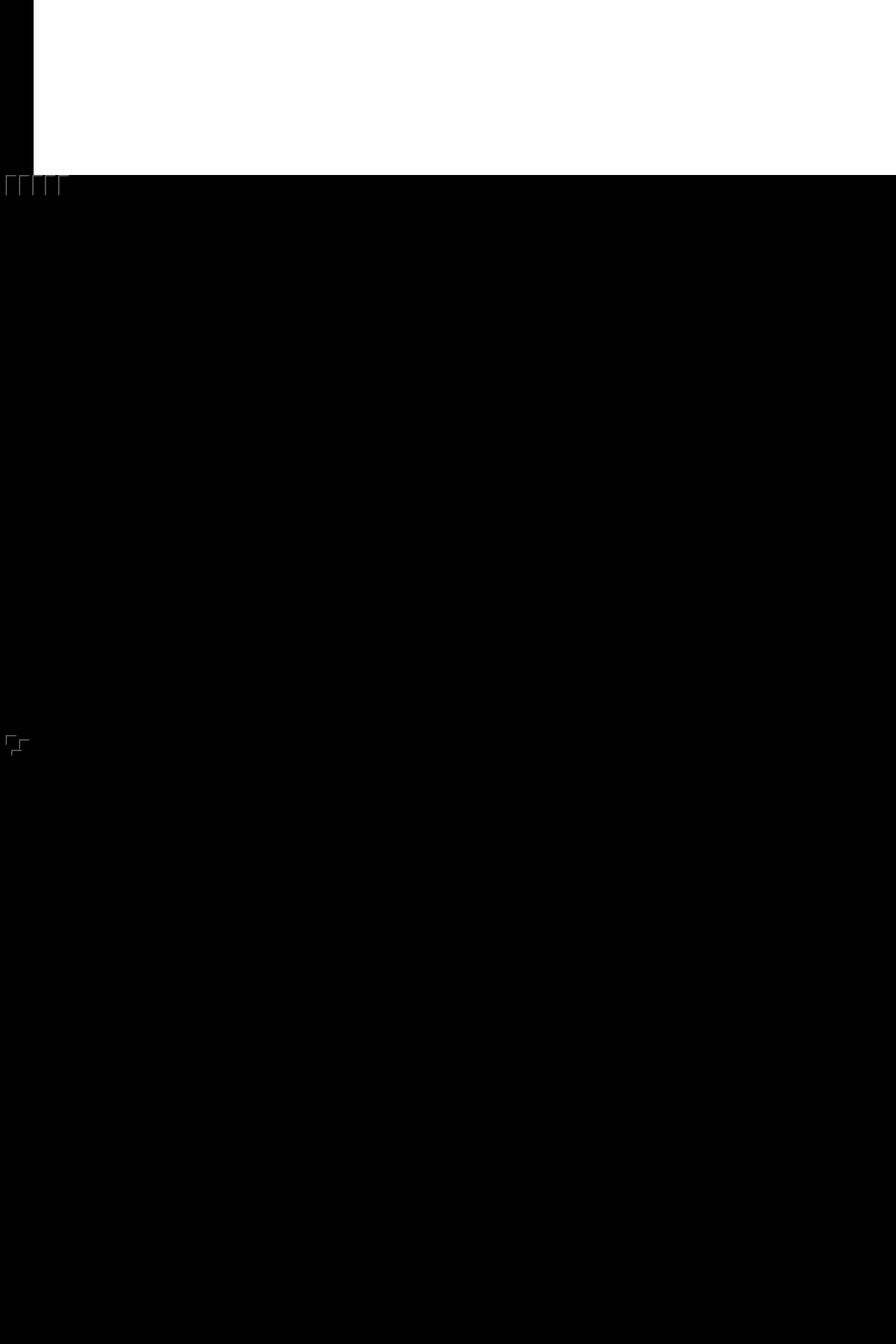
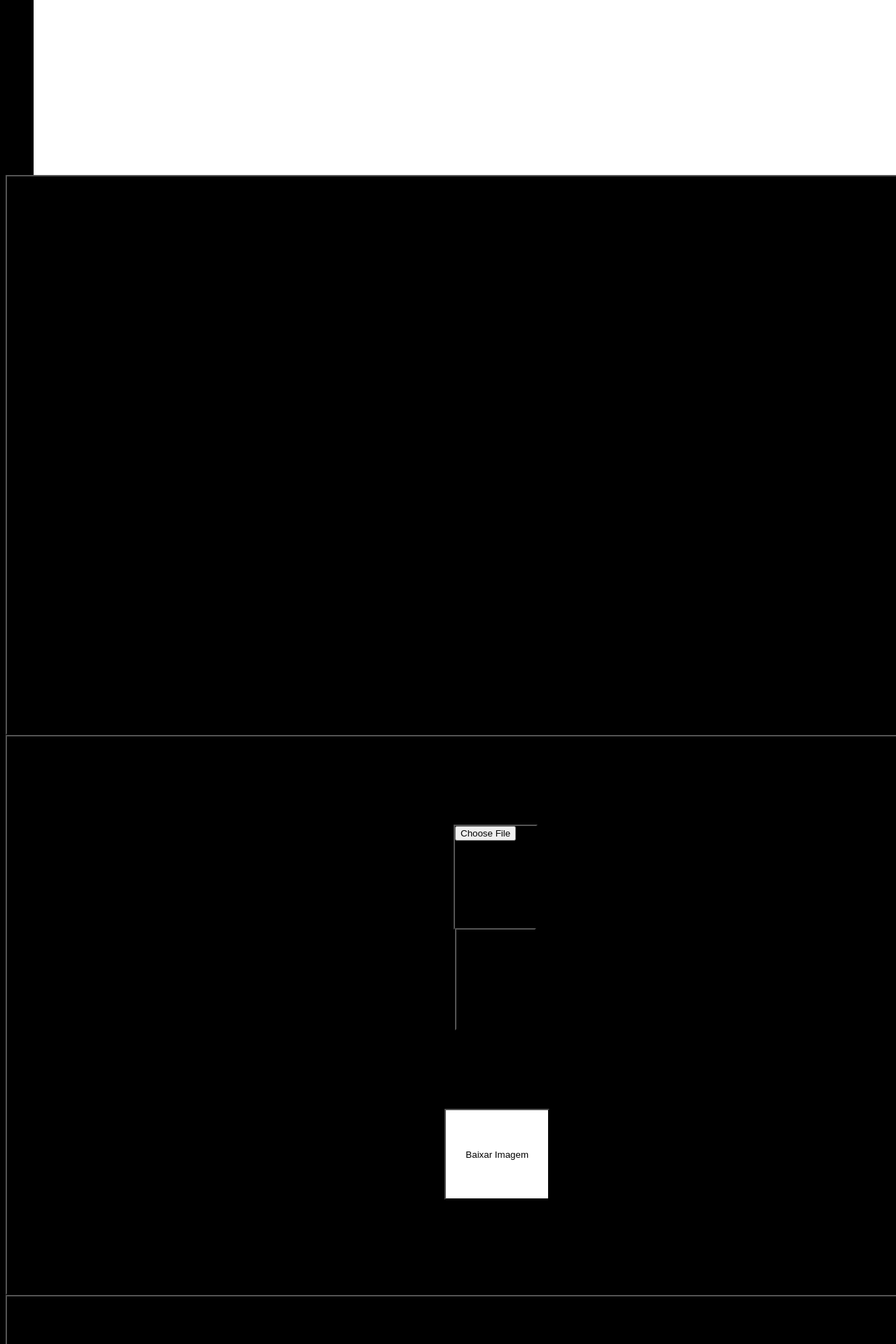
Before and after one commit to renan-lemes/Web_Processing_Image, a Flask app: page / in a window 1280 px wide; the page is wider, and only the part inside the window is pictured. Shown: the part 1358-3278 px from the top of that part at 70% size. Run offline with Flask 2, Linux system fonts and the light colour scheme.

Commit message:
STYLE:centralizando o botão upload

```diff
--- a/src/static/css/buttons.css
+++ b/src/static/css/buttons.css
@@ -1,16 +1,20 @@
-button {
-    max-width: 15px;
-    max-height: 30px;
-}
-
 button.select_img {
-    width: 12px;
-    height: 15px;
+    width: 120px;
+    height: 150px;
+    background-color: white;
+    position: relative;
+    padding: 0;
+    margin: 10% 50% 10%;
 }
 
 button.return_img {
-    width: 12px;
-    height: 15px;
+    max-width: 150px;
+    max-height: 130px;
+    background-color: white;
+
+    position: relative;
+    padding: 0;
+    margin: 10% 49% 120%;
 }
 
 h3 {
```
